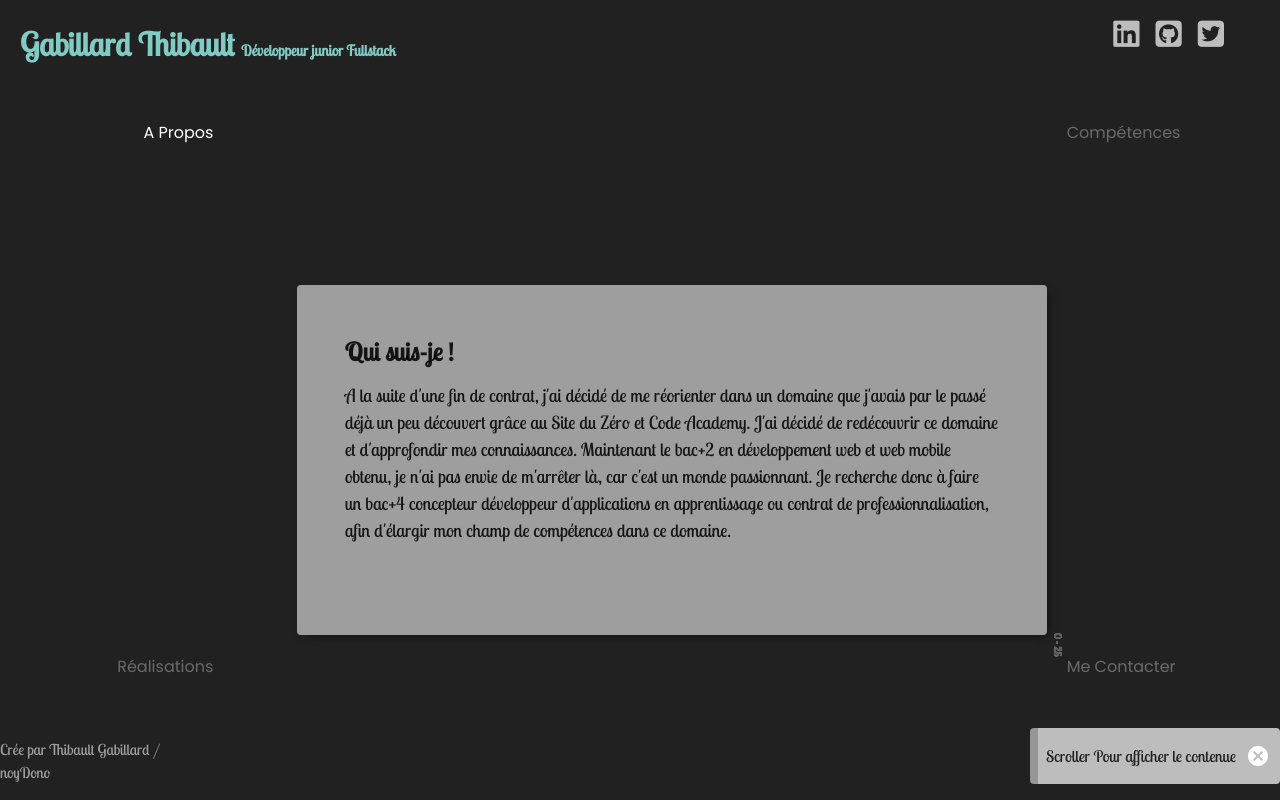
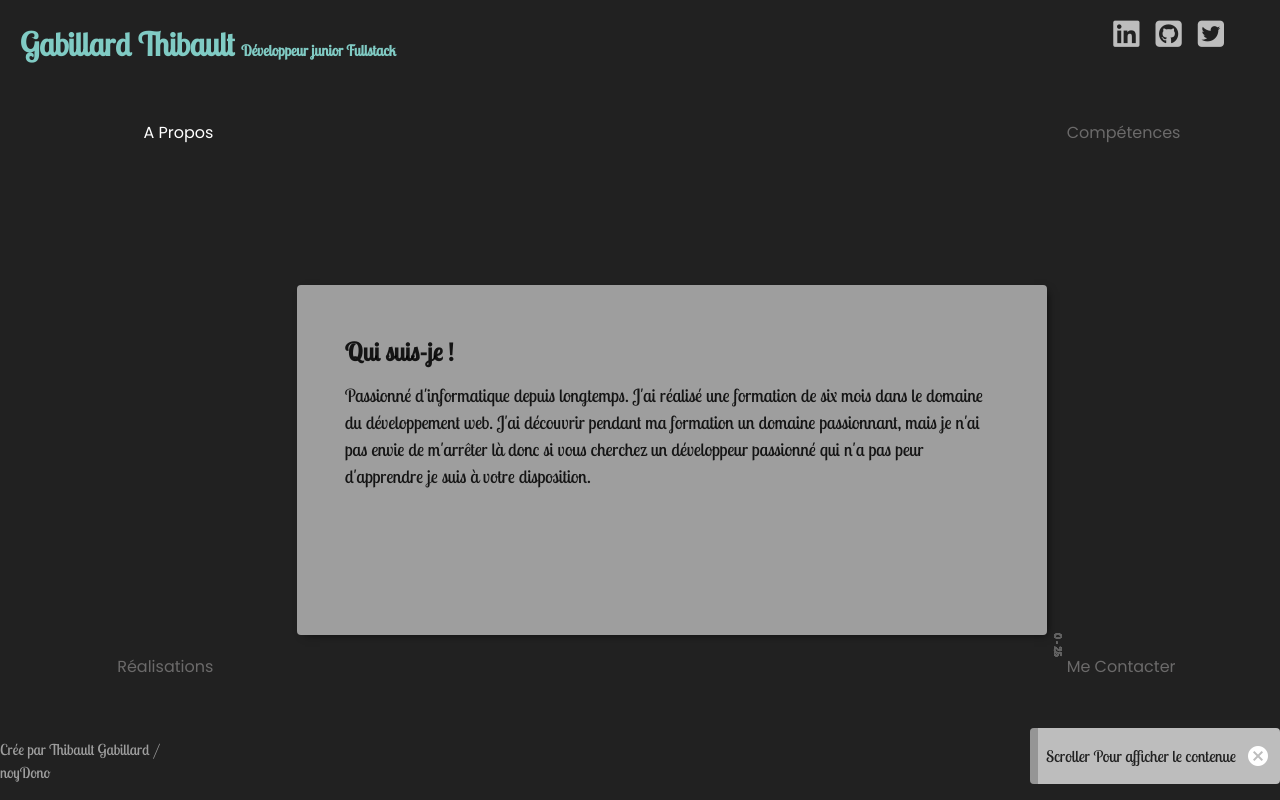
Before and after one commit to qrowky/Portfolio, a Vue app: page / in a window 1280 px wide. Built offline with nearby package versions, Linux system fonts and the light colour scheme.

Commit message:
maj propos

```diff
--- a/src/components/aPropos.vue
+++ b/src/components/aPropos.vue
@@ -21,15 +21,15 @@
               Qui suis-je !
             </h2>
             <p>
-              A la suite d'une fin de contrat, j'ai décidé de me réorienter dans
-              un domaine que j'avais par le passé déjà un peu découvert grâce au
-              Site du Zéro et Code Academy. J'ai décidé de redécouvrir ce
-              domaine et d'approfondir mes connaissances. Maintenant le bac+2 en
-              développement web et web mobile obtenu, je n'ai pas envie de
-              m'arrêter là, car c'est un monde passionnant. Je recherche donc à
-              faire un bac+4 concepteur développeur d'applications en
-              apprentissage ou contrat de professionnalisation, afin d'élargir
-              mon champ de compétences dans ce domaine.
+              Passionné d'informatique depuis longtemps.
+
+J'ai réalisé une formation de six mois dans le domaine du développement web.
+
+J'ai découvrir pendant ma formation un domaine passionnant, mais je n'ai pas envie de
+
+m'arrêter là donc si vous cherchez un développeur passionné qui n'a pas peur d'apprendre
+
+je suis à votre disposition.
             </p>
           </div>
         </transition>
```
